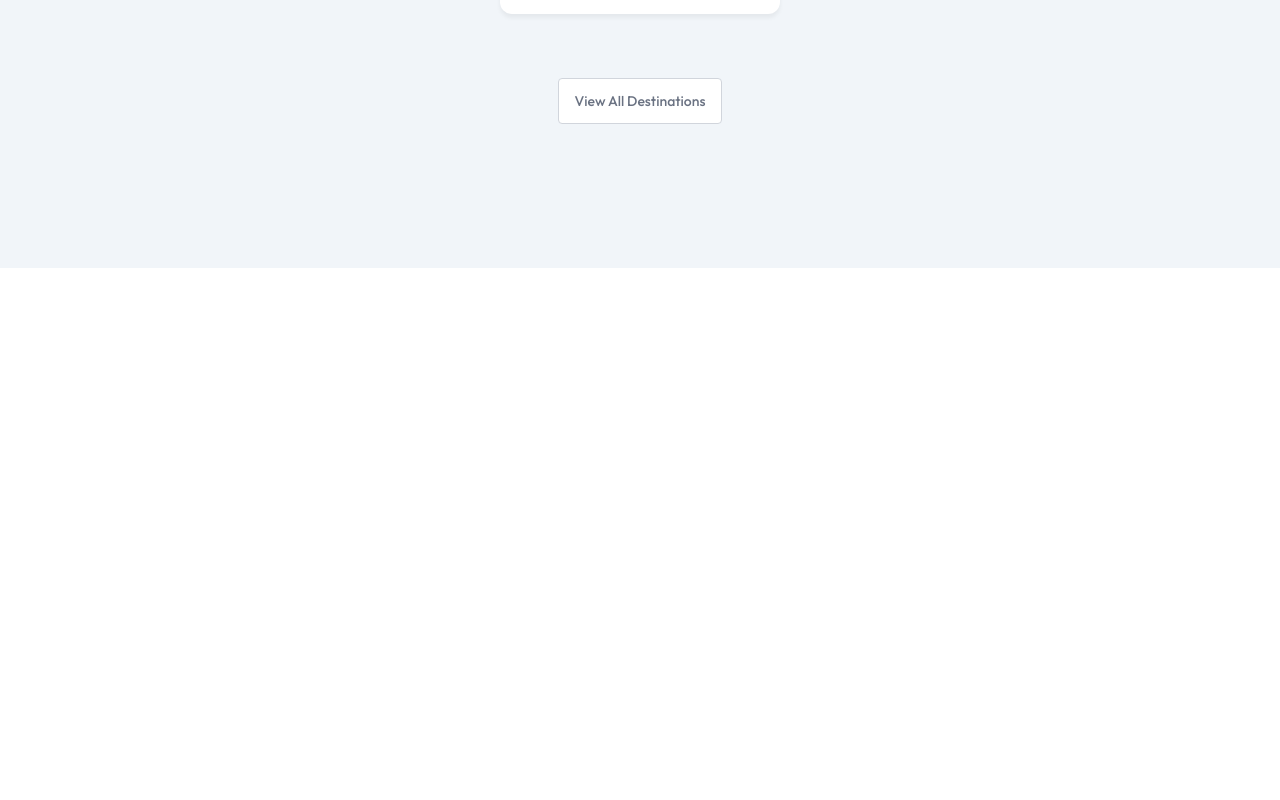
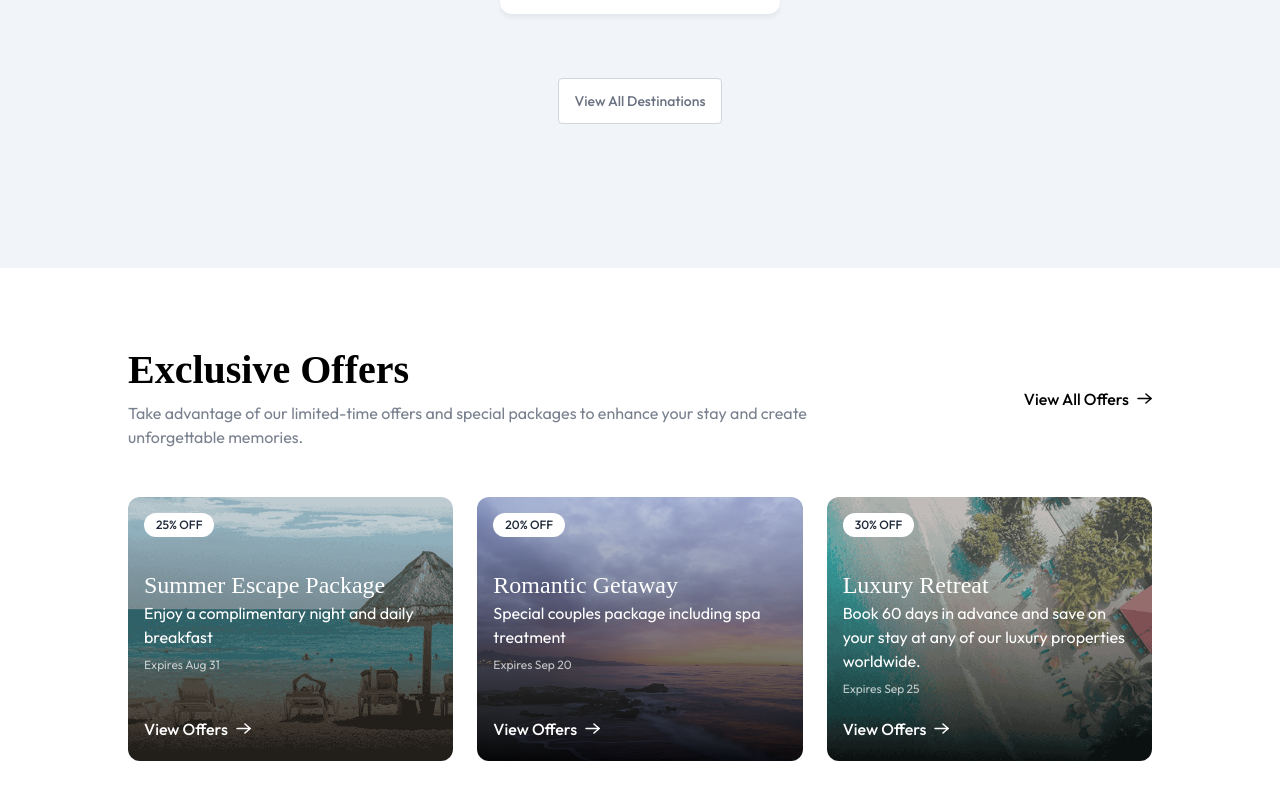
Before and after one commit to babyprogrammer1/hotelbooking, a React (Vite) app in the folder client/: page / in a window 1280 px wide. Shown: the part 1720-2520 px from the top of the page. Before the commit the page ends 1988 px from the top, so only its background shows below. Built offline with nearby package versions, Linux system fonts and the light colour scheme; no server answers; a web font is replaced by a local one.

Commit message:
feat: add ExclusiveOffers component to Home page

```diff
--- a/client/src/pages/Home.jsx
+++ b/client/src/pages/Home.jsx
@@ -1,12 +1,14 @@
 import React from 'react'
 import Hero from '../components/Hero'
 import FeaturedDestination from '../components/FeaturedDestination'
+import ExclusiveOffers from '../components/ExclusiveOffers'
 
 const Home = () => {
   return (
     <>
         <Hero />
         <FeaturedDestination />
+        <ExclusiveOffers />
     </>
   )
 }
```
